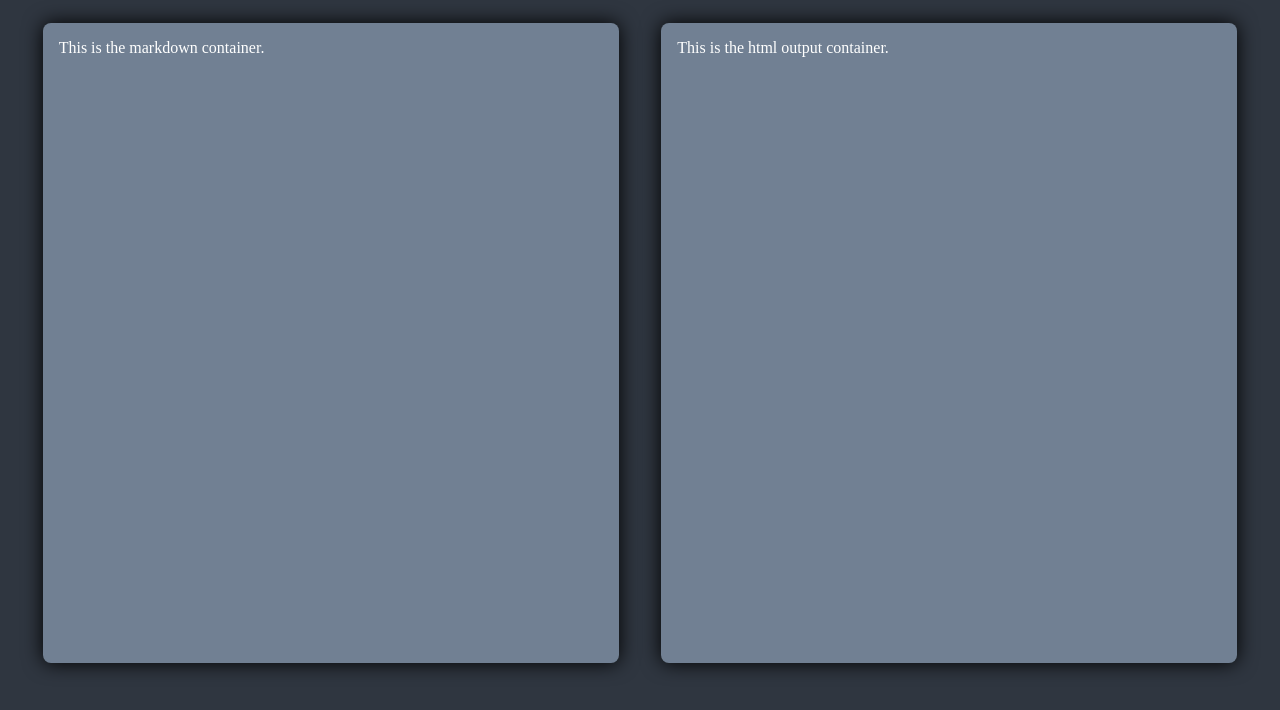
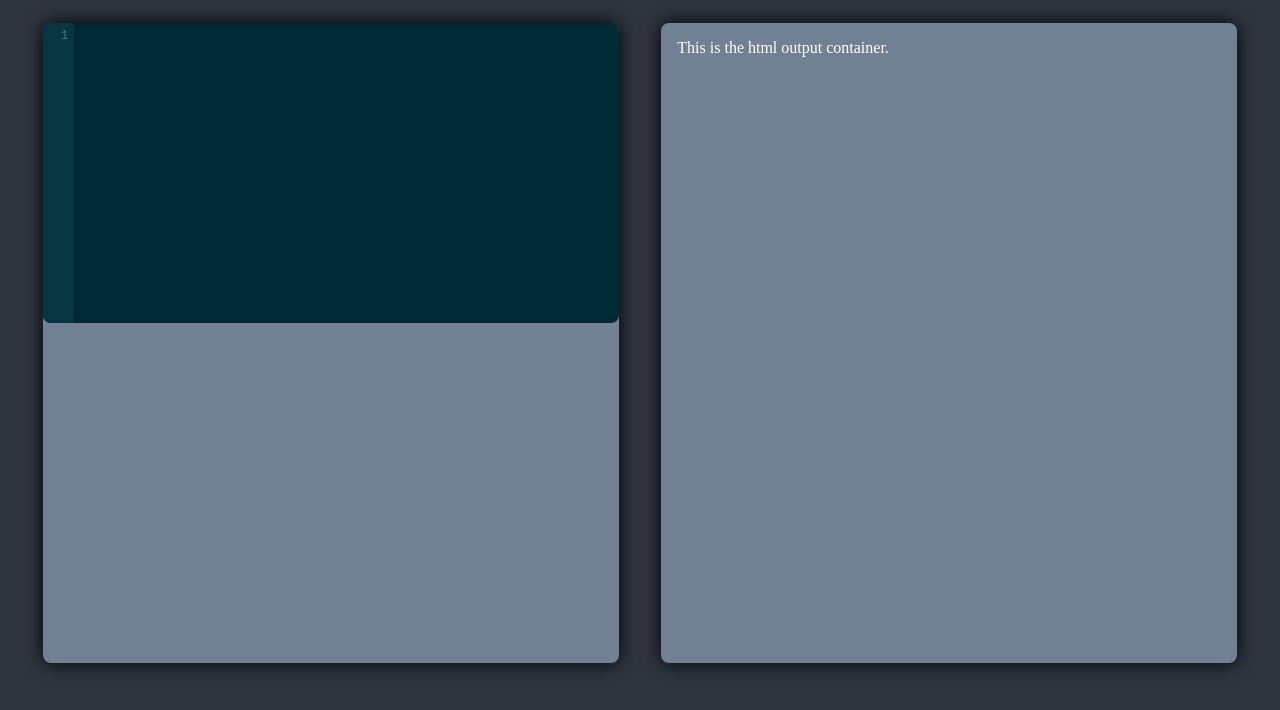
Before and after one commit to DaniAbdulm/Markdown-to-HTML, a website: page index.html in a window 1280 px wide. Shown: the part 90-800 px from the top of the page. Drawn offline with nearby package versions, Linux system fonts and the light colour scheme.

Commit message:
Added code mirror

```diff
--- a/index.html
+++ b/index.html
@@ -7,7 +7,17 @@
     <link rel="preconnect" href="https://fonts.gstatic.com" crossorigin>
     <link href="https://fonts.googleapis.com/css2?family=Inter:ital,opsz,wght@0,14..32,100..900;1,14..32,100..900&family=Poppins:ital,wght@0,100;0,200;0,300;0,400;0,500;0,600;0,700;0,800;0,900;1,100;1,200;1,300;1,400;1,500;1,600;1,700;1,800;1,900&display=swap" rel="stylesheet">
     <link rel="stylesheet" href="style.css">
-    <title>LiveMark - Markdown to HTML</title>
+
+    <!-- CodeMirror CSS -->
+<link rel="stylesheet" href="https://cdnjs.cloudflare.com/ajax/libs/codemirror/5.65.2/codemirror.min.css">
+
+<!-- CodeMirror JS -->
+<script src="https://cdnjs.cloudflare.com/ajax/libs/codemirror/5.65.2/codemirror.min.js"></script>
+
+<!-- CodeMirror Markdown Mode -->
+<script src="https://cdnjs.cloudflare.com/ajax/libs/codemirror/5.65.2/mode/markdown/markdown.min.js"></script>
+<link rel="stylesheet" href="https://cdnjs.cloudflare.com/ajax/libs/codemirror/5.65.2/theme/solarized.min.css">
+<title>LiveMark - Markdown to HTML</title>
 </head>
 <body>
     <div class="nav">
@@ -19,11 +29,13 @@
     </div>
     <div class="container">
         <div class="markdown-container">
-            This is the markdown container.
+            <textarea class="markdown-editor" name="" id="markdown-editor"></textarea>
         </div>
         <div class="html-container">
             This is the html output container.
         </div>
     </div>
+
+    <script src="script.js"></script>
 </body>
 </html>
--- /dev/null
+++ b/package.json
@@ -0,0 +1,5 @@
+{
+  "dependencies": {
+    "codemirror": "^6.0.1"
+  }
+}
--- a/script.js
+++ b/script.js
@@ -0,0 +1,8 @@
+//for markdown editor
+const editor = CodeMirror.fromTextArea(document.getElementById("markdown-editor"), {
+    mode: "markdown", //setting the mode to markdown
+    lineNumbers: true,
+    lineWrapping: true,
+    theme: "solarized dark",
+    placeholder: "Markdown code goes here..."
+});
--- a/style.css
+++ b/style.css
@@ -52,10 +52,16 @@ html {
     width: 45%;
     border-radius: 8px;
     height: 80vh;
-    padding: 1rem;
     background-color: #718093;
     box-shadow: 0px 0px 20px black;
     color: white;
+}
+
+.CodeMirror {
+    width: 100%;
+    height: auto;
+    border-radius: 8px;
+    box-sizing: border-box;
 }
 
 .html-container {
```
Also changed, not shown: 1 other file.
